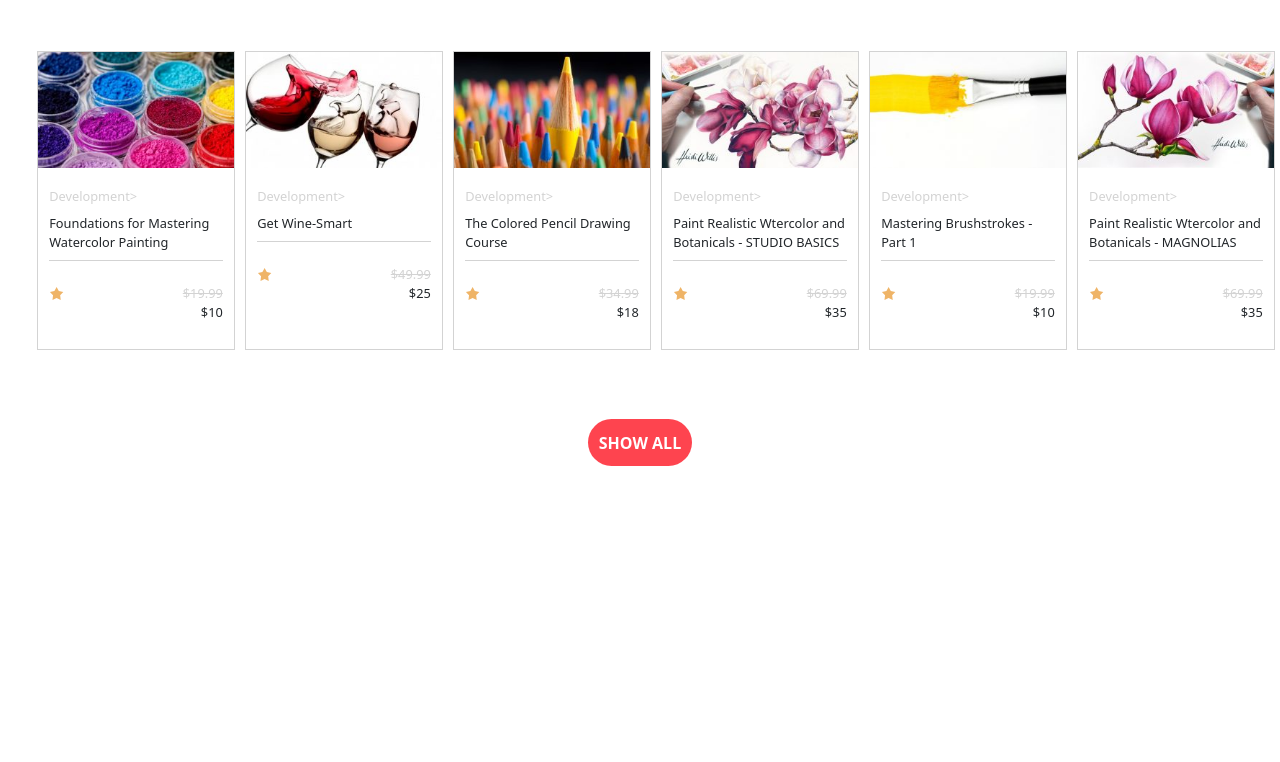
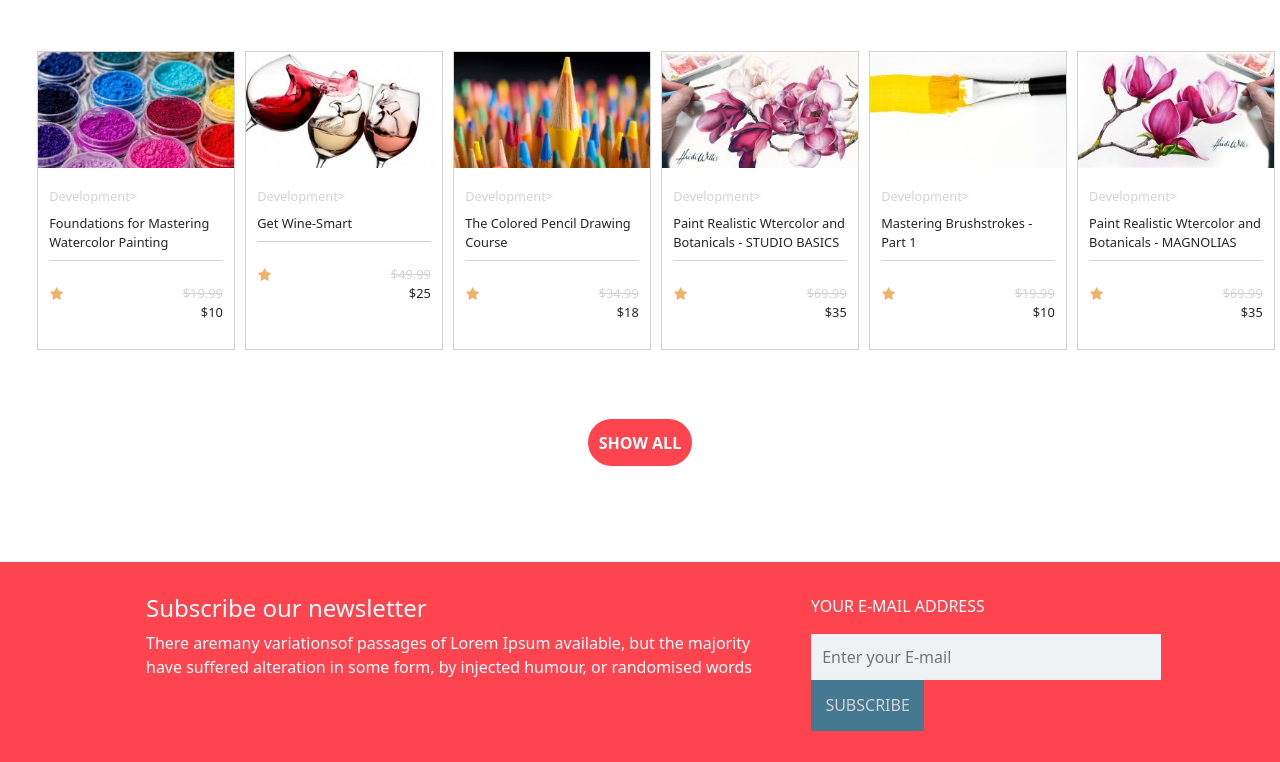
Before and after one commit to vittorioaquilino/proj-html-vuejs, a Vue app: page / in a window 1280 px wide. Shown: the part 2174-2936 px from the top of the page. Before the commit the page ends 2688 px from the top, so only its background shows below. Built offline with nearby package versions, Linux system fonts and the light colour scheme.

Commit message:
add AppNewsLetter

```diff
--- a/src/components/AppMain.vue
+++ b/src/components/AppMain.vue
@@ -19,6 +19,10 @@
         <!-- recent courses -->
         <AppRecentCourses :recentCoursesMenu="linksCourses"/>
         <!-- /recent courses -->
+
+        <!-- newsletter -->
+        <AppNewsLetter />
+        <!-- /newsletter -->
     </section>
 </template>
 
@@ -28,6 +32,7 @@ import AppFirstBanner from "./AppFirstBanner.vue";
 import AppPopularDevCourses from "./AppPopularDevCourses.vue";
 import AppSecondBanner from "./AppSecondBanner.vue";
 import AppRecentCourses from "./AppRecentCourses.vue";
+import AppNewsLetter from "./AppNewsLetter.vue";
 
 export default {
     name: "AppMain",
@@ -37,6 +42,7 @@ export default {
         AppPopularDevCourses,
         AppSecondBanner,
         AppRecentCourses,
+        AppNewsLetter,
     },
     data() {
         return {
--- /dev/null
+++ b/src/components/AppNewsLetter.vue
@@ -0,0 +1,52 @@
+<template>
+  <section class="news-letter mt-5">
+      <div class="container">
+          <div class="row">
+              <div class="col-7">
+                  <h4>Subscribe our newsletter</h4>
+                  <p>There aremany variationsof passages of Lorem Ipsum available, but the majority have suffered alteration  in some form, by injected humour, or randomised words</p>
+              </div>
+              <div class="col-5">
+                  <p class="text-uppercase">your e-mail address</p>
+                  <input type="text" placeholder="Enter your E-mail">
+                  <span class="text-uppercase">subscribe</span>
+              </div>
+          </div>
+      </div>
+  </section>
+</template>
+
+<script>
+export default {
+    name: "AppNewsLetter",
+}
+</script>
+
+<style lang="scss" scoped>
+@import "../style/variables.scss";
+
+.news-letter {
+    width: 100%;
+    background-color: $brand-primary-color;
+    color: white;
+    padding-top: 2rem;
+    padding-left: 8rem;
+    padding-bottom: 2rem;
+
+    input {
+        border: none;
+        background-color: #eff2f5;
+        width: 350px;
+        padding: .7rem;
+    }
+
+    span {
+       padding: .9rem;
+        background-color: #447991;
+        line-height: 50px;
+        text-align: center;
+        color: lightgray;
+    }
+}
+
+</style>
```
